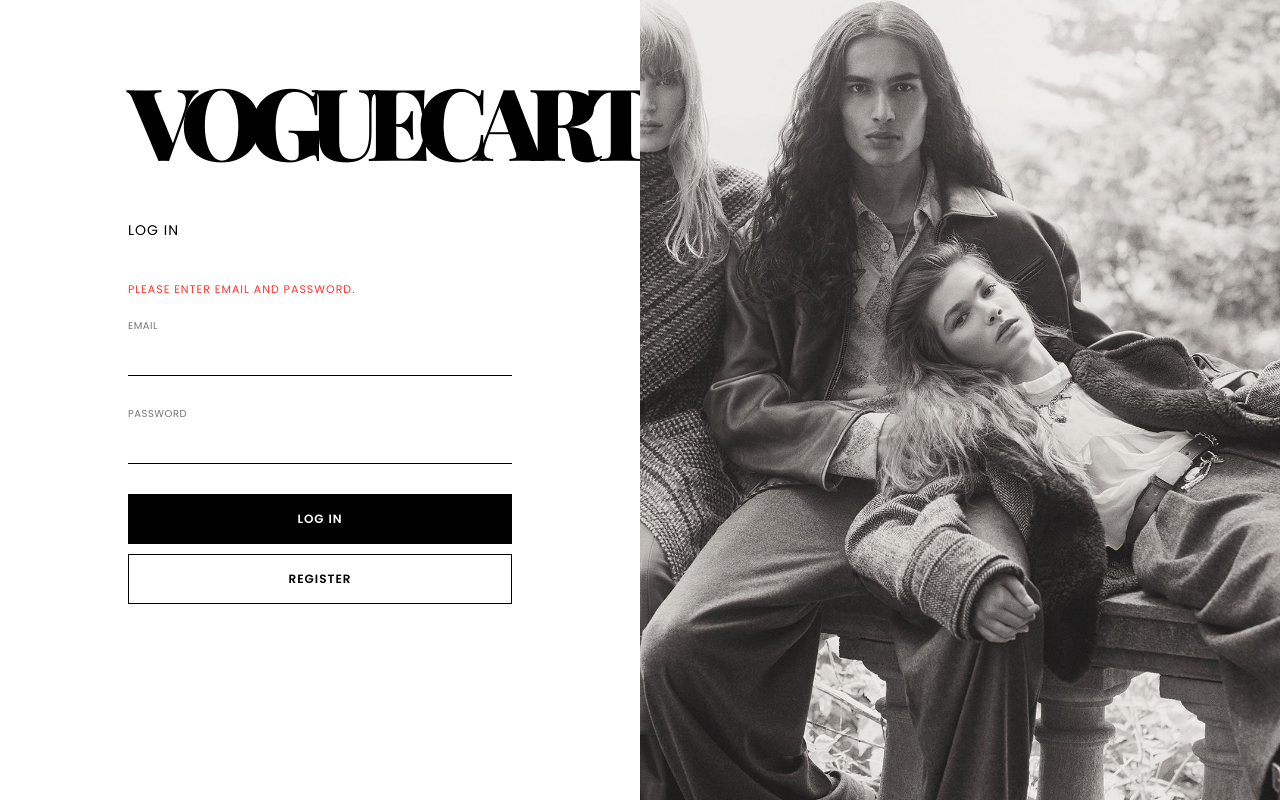
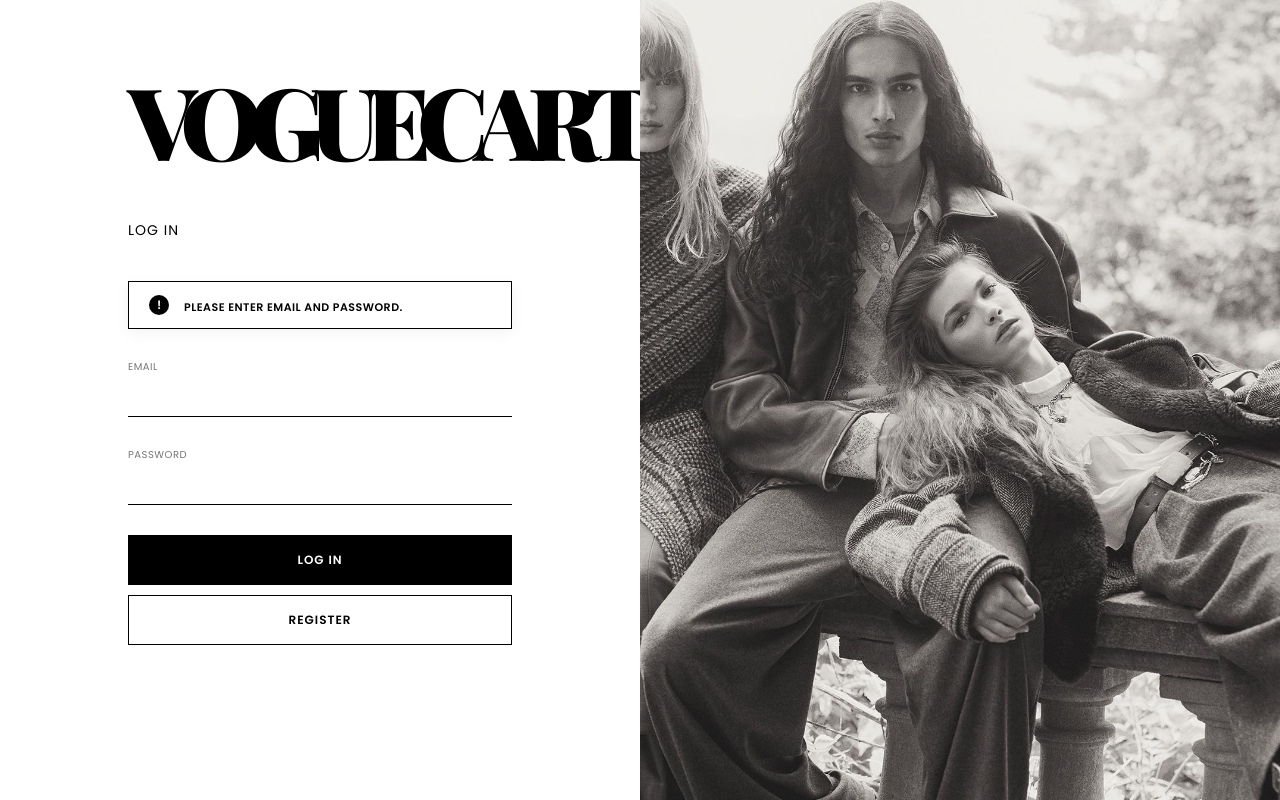
Before and after one commit to Yashwanth33124/Shopping-Application, a React (Vite) app in the folder client/: page /Shopping-Application/login in a window 1280 px wide. Both pictures are taken after a click on the button "LOG IN". Built offline with nearby package versions, Linux system fonts and the light colour scheme.

Commit message:
Updated authentication logic, user model, and login/register UI

```diff
--- a/client/src/shoppingfiles/Auth/Login.css
+++ b/client/src/shoppingfiles/Auth/Login.css
@@ -230,3 +230,78 @@
     margin-bottom: 40px;
   }
 }
+
+/* Unique Error Styling */
+.unique-error-box {
+  background-color: #fff;
+  border: 1px solid #000;
+  padding: 12px 20px;
+  margin-bottom: 30px;
+  display: flex;
+  align-items: center;
+  gap: 15px;
+  box-shadow: 0 4px 15px rgba(0, 0, 0, 0.05);
+  animation: slideIn 0.3s ease-out;
+}
+
+.error-icon {
+  background-color: #000;
+  color: #fff;
+  width: 20px;
+  height: 20px;
+  border-radius: 50%;
+  display: flex;
+  align-items: center;
+  justify-content: center;
+  font-weight: bold;
+  font-size: 12px;
+}
+
+.error-text {
+  color: #000 !important;
+  font-size: 12px;
+  font-weight: 600;
+  text-transform: uppercase;
+  letter-spacing: 0.5px;
+  text-align: left;
+}
+
+.shake {
+  animation: shake 0.5s cubic-bezier(.36, .07, .19, .97) both;
+}
+
+@keyframes shake {
+
+  10%,
+  90% {
+    transform: translate3d(-1px, 0, 0);
+  }
+
+  20%,
+  80% {
+    transform: translate3d(2px, 0, 0);
+  }
+
+  30%,
+  50%,
+  70% {
+    transform: translate3d(-4px, 0, 0);
+  }
+
+  40%,
+  60% {
+    transform: translate3d(4px, 0, 0);
+  }
+}
+
+@keyframes slideIn {
+  from {
+    opacity: 0;
+    transform: translateY(-10px);
+  }
+
+  to {
+    opacity: 1;
+    transform: translateY(0);
+  }
+}
--- a/client/src/shoppingfiles/Auth/Login.jsx
+++ b/client/src/shoppingfiles/Auth/Login.jsx
@@ -68,10 +68,15 @@ const Login = () => {
       <div className="login-left">
         <h1 className="brand">VOGUECART</h1>
 
-        <div className="login-form">
+        <div className={`login-form ${error ? 'shake' : ''}`}>
           <h3 className="login-title">LOG IN</h3>
 
-          {error && <p className="error-message">{error}</p>}
+          {error && (
+            <div className="unique-error-box">
+              <div className="error-icon">!</div>
+              <div className="error-text">{error}</div>
+            </div>
+          )}
 
           <div className="input-group">
             <label>EMAIL</label>
--- a/client/src/shoppingfiles/Auth/Register.css
+++ b/client/src/shoppingfiles/Auth/Register.css
@@ -174,3 +174,104 @@
     background-color: #000;
     color: #fff;
 }
+
+/* Unique Error Styling */
+.unique-error-box {
+    background-color: #fff;
+    border: 1px solid #000;
+    padding: 12px 20px;
+    margin-bottom: 30px;
+    display: flex;
+    align-items: center;
+    gap: 15px;
+    box-shadow: 0 4px 15px rgba(0, 0, 0, 0.05);
+    animation: slideIn 0.3s ease-out;
+}
+
+.error-icon {
+    background-color: #000;
+    color: #fff;
+    width: 20px;
+    height: 20px;
+    border-radius: 50%;
+    display: flex;
+    align-items: center;
+    justify-content: center;
+    font-weight: bold;
+    font-size: 12px;
+}
+
+.error-text {
+    color: #000 !important;
+    font-size: 12px;
+    font-weight: 600;
+    text-transform: uppercase;
+    letter-spacing: 0.5px;
+}
+
+/* Password Requirements Styling */
+.password-requirements {
+    margin-top: 10px;
+    padding: 10px 0;
+    display: flex;
+    flex-direction: column;
+    gap: 5px;
+}
+
+.password-requirements p {
+    font-size: 11px;
+    margin: 0;
+    display: flex;
+    align-items: center;
+    gap: 8px;
+    transition: color 0.3s ease;
+}
+
+.met {
+    color: #2ecc71;
+}
+
+.unmet {
+    color: #767676;
+}
+
+/* Animations */
+@keyframes slideIn {
+    from {
+        opacity: 0;
+        transform: translateY(-10px);
+    }
+
+    to {
+        opacity: 1;
+        transform: translateY(0);
+    }
+}
+
+.shake {
+    animation: shake 0.5s cubic-bezier(.36, .07, .19, .97) both;
+}
+
+@keyframes shake {
+
+    10%,
+    90% {
+        transform: translate3d(-1px, 0, 0);
+    }
+
+    20%,
+    80% {
+        transform: translate3d(2px, 0, 0);
+    }
+
+    30%,
+    50%,
+    70% {
+        transform: translate3d(-4px, 0, 0);
+    }
+
+    40%,
+    60% {
+        transform: translate3d(4px, 0, 0);
+    }
+}
--- a/client/src/shoppingfiles/Auth/Register.jsx
+++ b/client/src/shoppingfiles/Auth/Register.jsx
@@ -14,10 +14,28 @@ const Register = () => {
         privacy: false,
     });
     const [error, setError] = useState("");
+    const [passwordCriteria, setPasswordCriteria] = useState({
+        length: false,
+        special: false,
+        number: false
+    });
+    const [isPasswordFocused, setIsPasswordFocused] = useState(false);
+
+    const validatePassword = (pass) => {
+        setPasswordCriteria({
+            length: pass.length >= 8,
+            special: /[!@#$%^&*(),.?":{}|<>]/.test(pass),
+            number: /\d/.test(pass)
+        });
+    };
 
     const handleChange = (e) => {
         const { name, value, type, checked } = e.target;
         setError(""); // Clear error on change
+
+        if (name === "password") {
+            validatePassword(value);
+        }
 
         setFormData((prev) => ({
             ...prev,
@@ -28,6 +46,11 @@ const Register = () => {
     const handleSubmit = async (e) => {
         e.preventDefault();
         setError("");
+
+        if (!passwordCriteria.length || !passwordCriteria.special || !passwordCriteria.number) {
+            setError("Password does not meet the requirements.");
+            return;
+        }
 
         try {
             const response = await fetch(
@@ -65,10 +88,15 @@ const Register = () => {
 
     return (
         <div className="register-container">
-            <div className="register-content">
+            <div className={`register-content ${error ? 'shake' : ''}`}>
                 <h2 className="section-title">PERSONAL DETAILS</h2>
 
-                {error && <p className="error-message-box" style={{ color: 'red', textAlign: 'center', marginBottom: '20px', fontWeight: 'bold' }}>{error}</p>}
+                {error && (
+                    <div className="unique-error-box">
+                        <div className="error-icon">!</div>
+                        <div className="error-text">{error}</div>
+                    </div>
+                )}
 
                 <form onSubmit={handleSubmit} className="register-form">
                     <div className="register-input-group">
@@ -89,8 +117,23 @@ const Register = () => {
                             name="password"
                             value={formData.password}
                             onChange={handleChange}
+                            onFocus={() => setIsPasswordFocused(true)}
+                            onBlur={() => setIsPasswordFocused(false)}
                             required
                         />
+                        {(isPasswordFocused || formData.password) && (
+                            <div className="password-requirements">
+                                <p className={passwordCriteria.length ? "met" : "unmet"}>
+                                    {passwordCriteria.length ? "✓" : "○"} At least 8 characters
+                                </p>
+                                <p className={passwordCriteria.special ? "met" : "unmet"}>
+                                    {passwordCriteria.special ? "✓" : "○"} Special character (!@#$ etc.)
+                                </p>
+                                <p className={passwordCriteria.number ? "met" : "unmet"}>
+                                    {passwordCriteria.number ? "✓" : "○"} At least one number
+                                </p>
+                            </div>
+                        )}
                     </div>
 
                     <div className="register-input-group">
```
